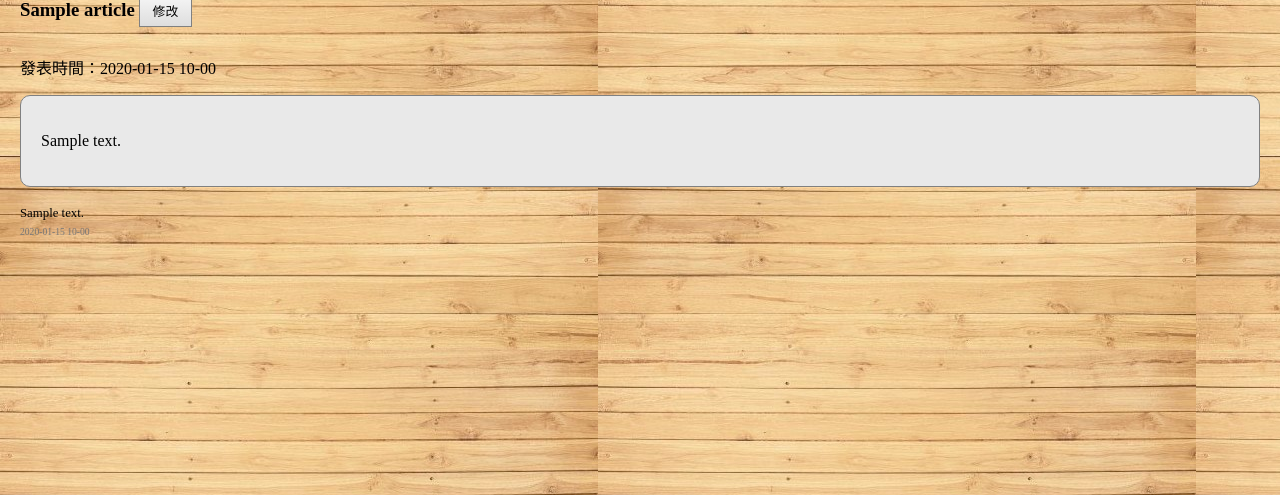
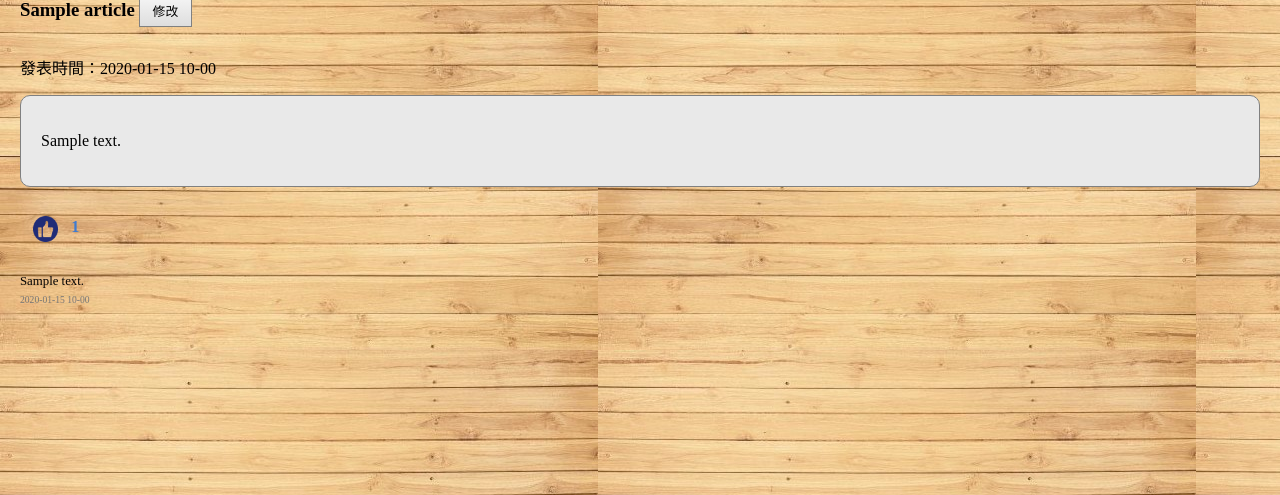
Before and after one commit to hles61701/django, a Django app: template mysite/article/templates/article/articleRead.html in a window 1280 px wide. Shown: the part 165-660 px from the top of the page. Run offline with Django 3.2, Linux system fonts and the light colour scheme; the template is opened without the code that fills it: most values are stand-ins (such as "Sample title", 1, 10 or a date in 2020).

Commit message:
資料庫多對多欄位(按讚功能)

```diff
--- a/mysite/article/models.py
+++ b/mysite/article/models.py
@@ -1,4 +1,5 @@
 from django.db import models
+from account.models import User
 
 # Create your models here.
 
@@ -7,6 +8,8 @@ class Article(models.Model):
     title = models.CharField(max_length=128, unique=True)
     content = models.TextField()
     pubDateTime = models.DateTimeField(auto_now_add=True)
+    likes = models.ManyToManyField(User)
+    # 多對多欄位，一篇文章可以有許多人按讚，同一個人也可以對多文章按讚
 
     def __str__(self):
         return self.title
--- a/mysite/article/static/article/css/article.css
+++ b/mysite/article/static/article/css/article.css
@@ -58,3 +58,18 @@ input{
 .table-hover tr:hover td{
     background-color: #cdeaf0;
 }
+
+/* LikeImg */
+.like{
+
+    font-weight: bold;
+    color: #3e7bd1;
+
+}
+
+img#like{
+    padding: 0.8em;
+    vertical-align: middle;
+    width: 1.6em;
+
+}
--- a/mysite/article/templates/article/article.html
+++ b/mysite/article/templates/article/article.html
@@ -43,6 +43,12 @@ linebreaks|truncatechars_html:30 :分段
 <p>發表時間：{{ article.pubDateTime|date:'Y-m-d H:i' }}</p>
 <div class="articleContent">{{ article.content|linebreaks|truncatechars_html:30 }}</div>
 
+<!-- 顯示按讚圖示及人數 -->
+<p class="like">
+    <img id="like" src="{% static 'main/img/img03.jpg' %}" alt="Like">{{ article.likes.count }}
+</p>
+
+
 {% for comment in comments %}
 <div class="commentDiv">
     <span class="comment">{{ comment.content }}</span>
--- a/mysite/article/templates/article/articleRead.html
+++ b/mysite/article/templates/article/articleRead.html
@@ -12,6 +12,16 @@
 <p>發表時間：{{ article.pubDateTime|date:'Y-m-d H-i'}}</p>
 <div class="articleContent">{{ article.content|linebreaks }}</div>
 
+
+<!-- 按讚連結 -->
+<p class="like">
+    <img id="like" src="{% static 'main/img/img03.jpg' %}" alt="Like">{{ article.likes.count }}
+        {% if user.is_authenticated %}
+            <a href="{% url 'article:articleLike' article.id%}" >讚</a>
+        {% endif %}
+</p>
+
+
 {% for comment in comments %}
 <div class="commentDiv">
     <span class="comment">{{ comment.content }}</span>
--- a/mysite/article/urls.py
+++ b/mysite/article/urls.py
@@ -13,6 +13,7 @@ urlpatterns = [
     path('articleDelete/<int:articleId>/',
          views.articleDelete, name='articleDelete'),
     path('articleSearch/', views.articleSearch, name='articleSearch'),
+    path('articleLike/<int:articleId>/', views.articleLike, name='articleLike'),
 
 
 ]
```
Also changed, not shown: mysite/article/views.py (+16 -0 lines), mysite/article/migrations/0002_article_likes.py (added), mysite/main/static/main/img/img03.jpg (added).
